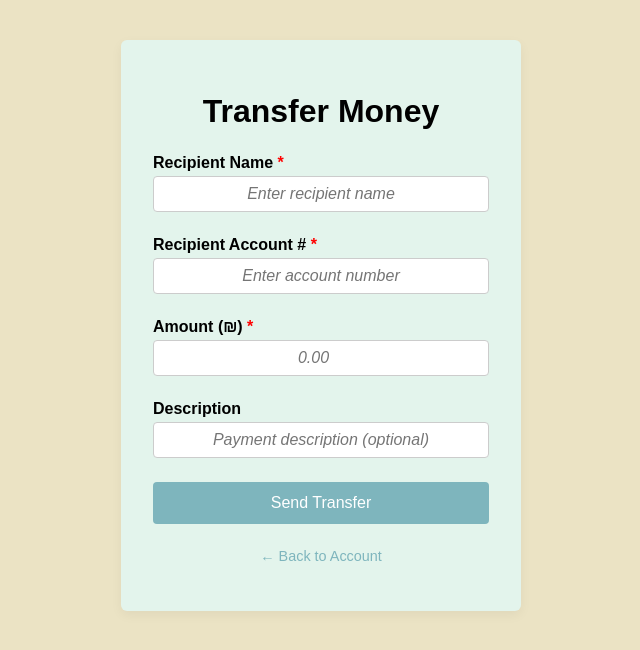
After one commit to OfriSchvartz/bank_website, a Python web app: template templates/transfer_page.html in a window 1280 px wide. The commit adds this page. Shown: the top 650 px of the page, without its empty margins (319-959 px from the left). Run offline with Jinja, Linux system fonts and the light colour scheme; the template is opened without the code that fills it, so the values that code supplies are empty.

Commit message:
New changes

```diff
--- a/static/styles.css
+++ b/static/styles.css
@@ -126,6 +126,19 @@ body {
 .btn-primary:hover {
   background: #005fcc;
 }
+.btn-secondary {
+  width: 100%;
+  padding: 0.75rem 1.5rem;
+  background: #7eb5bd;
+  color: #fff;
+  border: none;
+  border-radius: 4px;
+  font-size: 1rem;
+  cursor: pointer;
+}
+.btn-secondary:hover {
+  background: #005fcc;
+}
 
 /* 8) Checkbox row */
 .form-row.form-checkbox {
--- a/templates/main_page.html
+++ b/templates/account_page.html
@@ -138,11 +138,7 @@
       addRow('ATM Withdrawal', 'Withdrawal', -amt);
     }
     function transferMoney() {
-      const current = parseFloat(document.getElementById('balanceAmount').textContent.replace(/[^0-9.-]/g, ''));
-      const recipient = prompt('Recipient:');
-      const amt = parseFloat(prompt('Amount to transfer:'));
-      if (!recipient || isNaN(amt) || amt <= 0 || amt > current) return;
-      addRow(`Transfer to ${recipient}`, 'Transfer', -amt);
+      window.location.href = 'transfer_page.html'; // Redirect to transfer page
     }
     function depositMoney() {
       const input = prompt('Enter amount to deposit:');
--- a/templates/login.html
+++ b/templates/login.html
@@ -54,8 +54,7 @@
             alert("Password must contain at least one uppercase letter, one lowercase letter, one digit, and one special character.");
             return false;
           }
-        window.location.href = "index.html";
-
+        window.location.href = "account_page.html";
       }
     </script>
 </head>
--- /dev/null
+++ b/templates/transfer_page.html
@@ -0,0 +1,87 @@
+<!DOCTYPE html>
+<html lang="en">
+<head>
+  <meta charset="UTF-8">
+  <meta name="viewport" content="width=device-width, initial-scale=1">
+  <title>Transfer Money</title>
+  <link rel="stylesheet" href="../static/styles.css">
+</head>
+<body>
+  <form id="transferForm" class="form" novalidate autocomplete="off">
+    <h1 class="form-title">Transfer Money</h1>
+
+    <div class="form-row">
+      <label for="recipient" class="required">Recipient Name</label>
+      <input id="recipient" name="recipient" type="text" placeholder="Enter recipient name">
+    </div>
+
+    <div class="form-row">
+      <label for="accountNumber" class="required">Recipient Account #</label>
+      <input id="accountNumber" name="accountNumber" type="text" placeholder="Enter account number">
+    </div>
+
+    <div class="form-row">
+      <label for="amount" class="required">Amount (₪)</label>
+      <input id="amount" name="amount" type="number" step="0.01" min="0" placeholder="0.00">
+    </div>
+
+    <div class="form-row">
+      <label for="description">Description</label>
+      <input id="description" name="description" type="text" placeholder="Payment description (optional)">
+    </div>
+
+    <button type="submit" class="btn-primary">Send Transfer</button>
+
+    <div class="form-actions">
+      <p class="form-footer">
+        <a href="main_page.html">← Back to Account</a>
+      </p>
+    </div>
+  </form>
+
+  <script>
+    // Simple form validation with trim()
+    function validateTransferForm() {
+        const recipient = document.getElementById("recipient").value.trim();
+        const accountNumber = document.getElementById("accountNumber").value.trim();
+        const amountStr = document.getElementById("amount").value.trim();
+        const amount = parseFloat(amountStr);
+
+        if (!recipient) {
+            alert("Please enter the recipient's name.");
+            return false;
+        }
+
+        if (!accountNumber || accountNumber.length < 8) {
+            alert("Please enter a valid account number (at least 8 characters).");
+            return false;
+        }
+
+        if (!amountStr || isNaN(amount) || amount <= 0) {
+            alert("Please enter a valid amount.");
+            return false;
+        }
+
+        return true;
+    }
+
+    document.getElementById('transferForm').addEventListener('submit', function(e) {
+      e.preventDefault();
+      if (!validateTransferForm()) return;
+
+      // Store form values and redirect to confirmation page
+      const recipient = document.getElementById("recipient").value.trim();
+      const accountNumber = document.getElementById("accountNumber").value.trim();
+      const amount = document.getElementById("amount").value.trim();
+      const description = document.getElementById("description").value.trim();
+
+      sessionStorage.setItem('recipient', recipient);
+      sessionStorage.setItem('accountNumber', accountNumber);
+      sessionStorage.setItem('amount', amount);
+      sessionStorage.setItem('description', description);
+
+      window.location.href = 'confirmation_page.html';
+    });
+  </script>
+</body>
+</html>
```
Also changed, not shown: templates/confirmation_page.html (added, +54 -0 lines).
